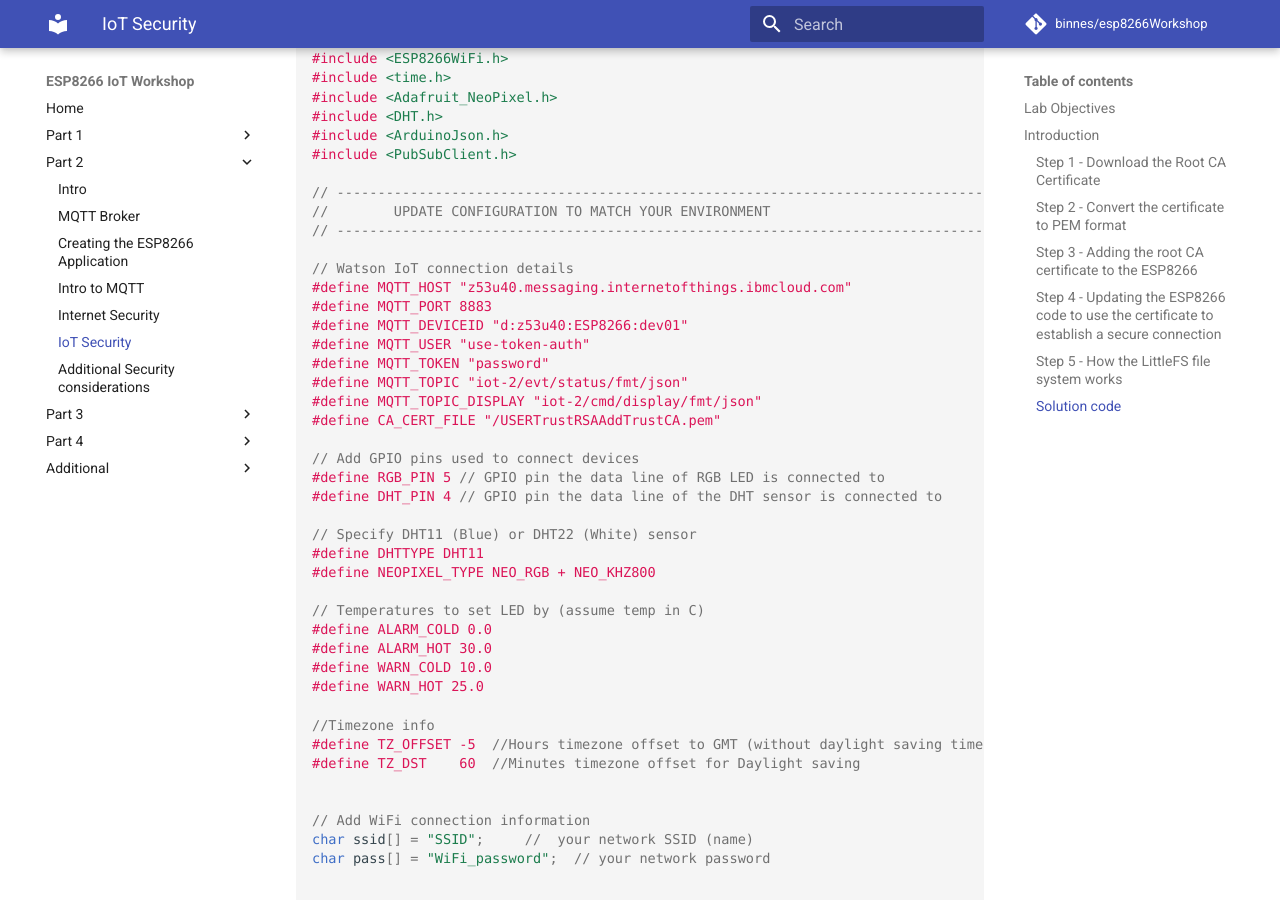
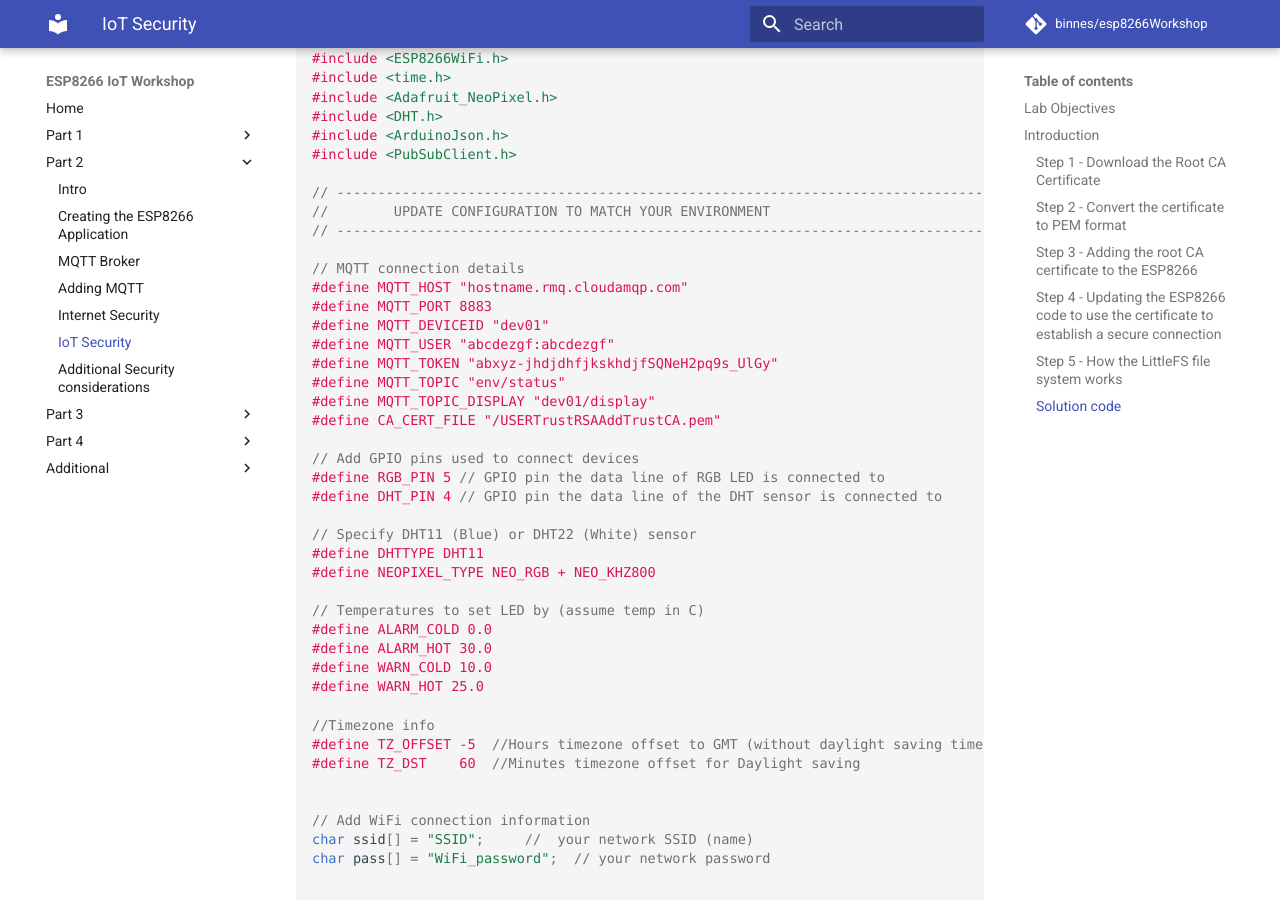
Before and after one commit to binnes/esp8266Workshop, an MkDocs documentation site: the page built from docs/part2/CERT1.md, in a window 1280 px wide and 900 px high, scrolled down 4333 px. Built offline with MkDocs 1.6.1 and Material for MkDocs 9.7.7, drawn with Linux system fonts in a browser that asks for light colours; comment, search, counter and statistics services are not loaded; some of the changed text lies outside the part shown.

Commit message:
review updates

```diff
--- a/docs/part2/CERT1.md
+++ b/docs/part2/CERT1.md
@@ -96,7 +96,7 @@ Make the following code changes:
   time_t now = time(nullptr);
   Serial.println(ctime(&now));
 
-  // Connect to MQTT - IBM Watson IoT Platform
+  // Connect to MQTT
   while(! mqtt.connected()){
     if (mqtt.connect(MQTT_DEVICEID, MQTT_USER, MQTT_TOKEN)) {
       Serial.println("MQTT Connected");
@@ -147,14 +147,14 @@ The finished application should look like this:
 //        UPDATE CONFIGURATION TO MATCH YOUR ENVIRONMENT
 // --------------------------------------------------------------------------------------------
 
-// Watson IoT connection details
-#define MQTT_HOST "z53u40.messaging.internetofthings.ibmcloud.com"
+// MQTT connection details
+#define MQTT_HOST "hostname.rmq.cloudamqp.com"
 #define MQTT_PORT 8883
-#define MQTT_DEVICEID "d:z53u40:ESP8266:dev01"
-#define MQTT_USER "use-token-auth"
-#define MQTT_TOKEN "password"
-#define MQTT_TOPIC "iot-2/evt/status/fmt/json"
-#define MQTT_TOPIC_DISPLAY "iot-2/cmd/display/fmt/json"
+#define MQTT_DEVICEID "dev01"
+#define MQTT_USER "abcdezgf:abcdezgf"
+#define MQTT_TOKEN "abxyz-jhdjdhfjkskhdjfSQNeH2pq9s_UlGy"
+#define MQTT_TOPIC "env/status"
+#define MQTT_TOPIC_DISPLAY "dev01/display"
 #define CA_CERT_FILE "/USERTrustRSAAddTrustCA.pem"
 
 // Add GPIO pins used to connect devices
@@ -278,7 +278,7 @@ void setup() {
   time_t now = time(nullptr);
   Serial.println(ctime(&now));
 
-  // Connect to MQTT - IBM Watson IoT Platform
+  // Connect to MQTT
    while(! mqtt.connected()){
     if (mqtt.connect(MQTT_DEVICEID, MQTT_USER, MQTT_TOKEN)) { // Token Authentication
       Serial.println("MQTT Connected");
@@ -327,7 +327,7 @@ void loop() {
     pixel.setPixelColor(0, r, g, b);
     pixel.show();
 
-    // Send data to Watson IoT Platform
+    // Publish data to MQTT
     status["temp"] = t;
     status["humidity"] = h;
     serializeJson(jsonDoc, msg, 50);
--- a/mkdocs.yml
+++ b/mkdocs.yml
@@ -36,9 +36,9 @@ nav:
     - IBM Cloud: part1/IOTCLOUD.md
   - Part 2:
     - Intro: part2/README.md
+    - Creating the ESP8266 Application: part2/APP.md
     - MQTT Broker: part2/BROKER.md
-    - Creating the ESP8266 Application: part2/APP.md
-    - Intro to MQTT: part2/MQTT.md
+    - Adding MQTT: part2/MQTT.md
     - Internet Security: part2/SECURITY.md
     - IoT Security: part2/CERT1.md
     - Additional Security considerations: part2/CERT2.md
```
Also changed, not shown: other parts of docs/part2/CERT1.md (+1 -1 lines), docs/part2/BROKER.md (+1 -1 lines), docs/part2/MQTT.md (+18 -9 lines), docs/part2/README.md (+11 -11 lines), docs/part2/SECURITY.md (+14 -11 lines), docs/images/RabbitMQConsole.png (added), docs/images/RabbitMQManager.png (added), 1 other file.
